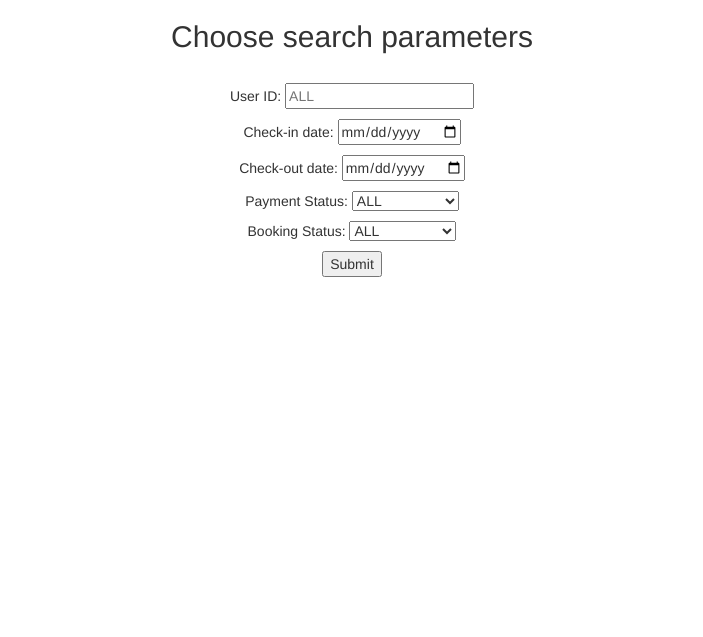
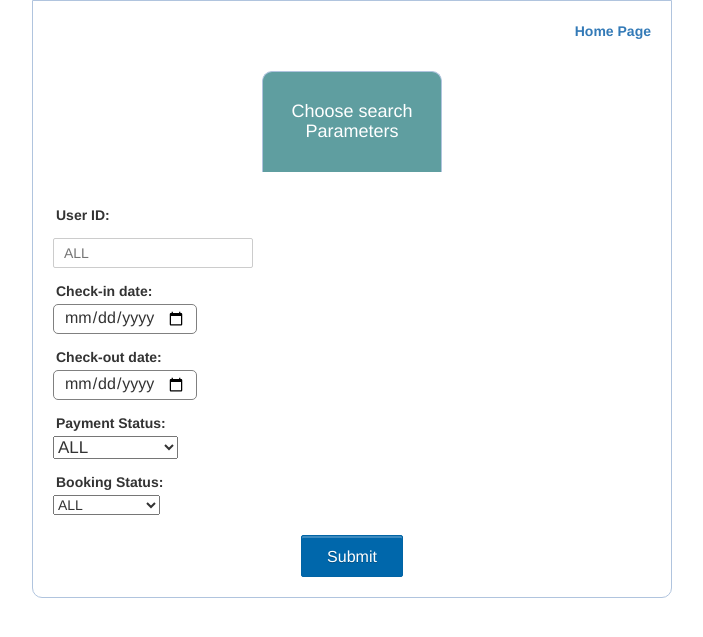
Before and after one commit to catchharsh/Guest_House_Portal_IIT_Patna, a PHP site: page /admin_history.php in a window 1280 px wide. Shown: the top 637 px of the page, without its empty margins (288-991 px from the left). Run offline with PHP 8.4, Linux system fonts and the light colour scheme; the visitor is signed in with stand-in values (Sample User, id 1).

Commit message:
Updated By Merging

```diff
--- a/admin_history.php
+++ b/admin_history.php
@@ -1,8 +1,19 @@
+ <?php
+session_start();
+if (empty(($_SESSION['username']))) {
+	header('Location: index.html');
+	exit();
+}
+?>
 <!DOCTYPE html>
 <html>
 <head>
     <meta charset="utf-8">
+
+    <link rel="stylesheet" href="style.css" />
+    <link rel="stylesheet" href="style1.css" />
     <link rel="stylesheet" href="https://maxcdn.bootstrapcdn.com/bootstrap/3.3.6/css/bootstrap.min.css" />
+
 </head>
 <script type="text/javascript" language="javascript">
     function checkInp()
@@ -29,28 +40,29 @@
     }
 </script>
 <body>
-    <div class="form" style="text-align: center;">
-        <h2 align="center">Choose search parameters</a></h2>
-        <br />
         <form name="search_parameters" method="post" onsubmit="return checkInp()" >
-            <p>User ID: <input type="text" name="id" placeholder="ALL"></p>
-            <p>Check-in date: <input type="date" name="check_in" data-date-format="yyyy-mm-dd" placeholder="ALL"></p>
-            <p>Check-out date: <input type="date" name="check_out" data-date-format="yyyy-mm-dd" placeholder="ALL"></p>
-            <p>Payment Status:
-                <select name="payment">
+            <a href='home.php' style='float:right;'> <label > Home Page </label> </a>
+            <div class='header'><h4>Choose search Parameters</h4></div></br>
+            <div class='input-group'> <label>User ID:</label> <input type="text" name="id" placeholder="ALL"></div>
+            <div class='input-group'> <label>Check-in date:</label> <input type="date" name="check_in" data-date-format="yyyy-mm-dd" placeholder="ALL"></div>
+            <div class='input-group'> <label>Check-out date:</label> <input type="date" name="check_out" data-date-format="yyyy-mm-dd" placeholder="ALL"></div>
+            <div class='input-group'>
+                <label>Payment Status:</label>
+                <select name='payment' id = 'payment'>
                     <option value="ALL">ALL</option>
                     <option value="PENDING">PENDING</option>
                     <option value="CONFIRMED">CONFIRMED</option>
                 </select>
-            </p>
-            <p>Booking Status:
-                <select name="confirmation">
+            </div>
+            <div class='input-group'>
+                <label>Booking Status:</label>
+                <select name="confirmation" id='confirmation' >
                     <option value="ALL">ALL</option>
                     <option value="PENDING">PENDING</option>
                     <option value="CONFIRMED">CONFIRMED</option>
                 </select>
-            </p>
-            <p><input type="submit" name="submit" value="Submit"></p>
+            </div>
+            <div style="text-align:center;"><input type="submit" class='btn' name="submit" value="Submit"></div>
       </form>
 <?php
     $con=mysqli_connect("localhost","root","","guests") or die(mysqli_error());
```
